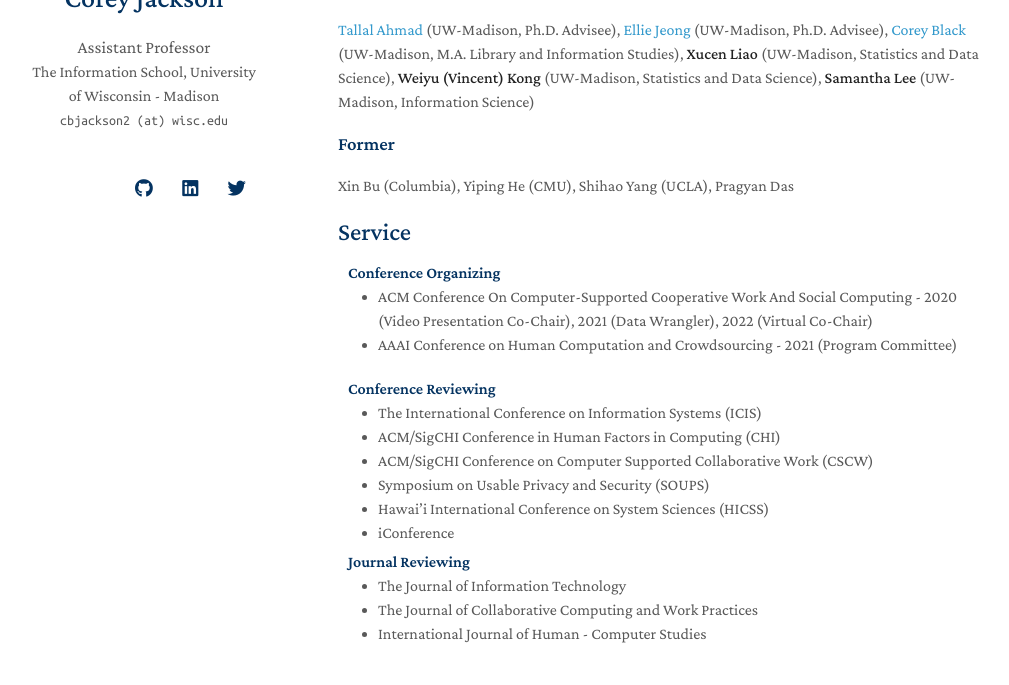
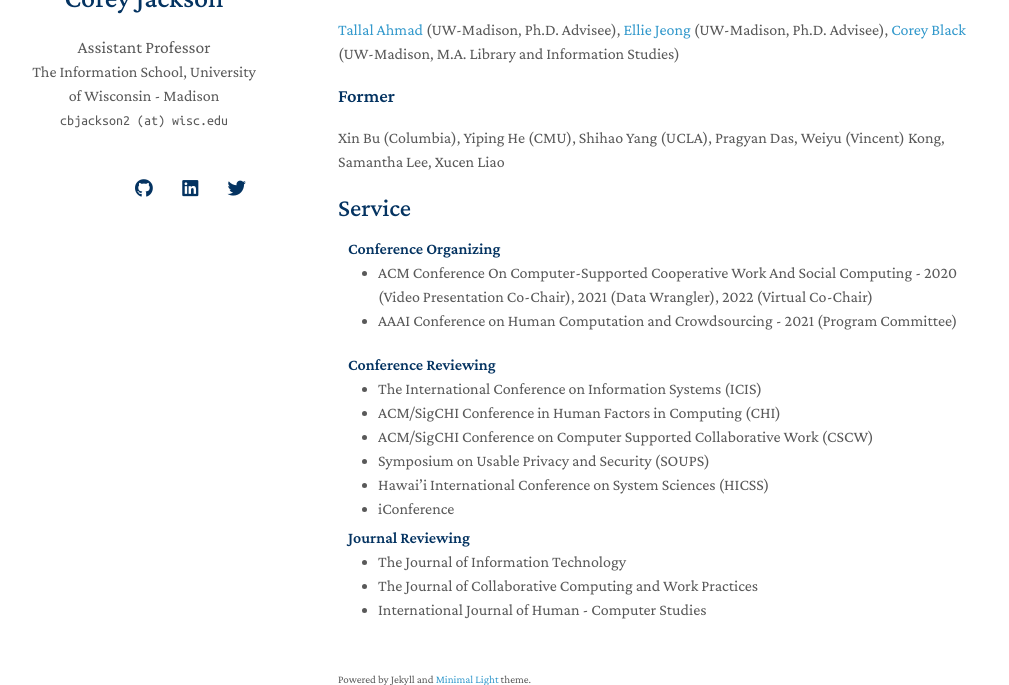
Before and after one commit to cjacks04/cjacks04.github.io, a Jekyll site: the page built from index.md, in a window 1280 px wide and 900 px high, scrolled down 1389 px, cut to the strip 215-900 px from the top of the window. Shown: the whole strip, without its empty margins (132-1141 px from the left). Built offline with Jekyll 4.4.1, drawn with Linux system fonts in a browser that asks for light colours; nearby versions of some CDN libraries; a style sheet for code colours, icons or effects is not loaded; our own code applies the rules of GitHub Pages for plain Markdown files.

Commit message:
student updates

```diff
--- a/index.md
+++ b/index.md
@@ -34,10 +34,10 @@ My area of research lies at the intersection of Computer Supported Collaborative
 
 ### Current
 [Tallal Ahmad](https://sites.google.com/view/tallal-ahmad/home) (UW-Madison, Ph.D. Advisee),
-[Ellie Jeong](https://ejeong7.wixsite.com/elliejeong) (UW-Madison, Ph.D. Advisee), [Corey Black](https://www.linkedin.com/in/corey-black-53667055) (UW-Madison, M.A. Library and Information Studies), **Xucen Liao** (UW-Madison, Statistics and Data Science), **Weiyu (Vincent) Kong** (UW-Madison, Statistics and Data Science), **Samantha Lee** (UW-Madison, Information Science)
+[Ellie Jeong](https://ejeong7.wixsite.com/elliejeong) (UW-Madison, Ph.D. Advisee), [Corey Black](https://www.linkedin.com/in/corey-black-53667055) (UW-Madison, M.A. Library and Information Studies)
 
 ### Former
-Xin Bu (Columbia), Yiping He (CMU), Shihao Yang (UCLA), Pragyan Das
+Xin Bu (Columbia), Yiping He (CMU), Shihao Yang (UCLA), Pragyan Das, Weiyu (Vincent) Kong, Samantha Lee, Xucen Liao
 
 
 {% include_relative _includes/services.md %}
```
